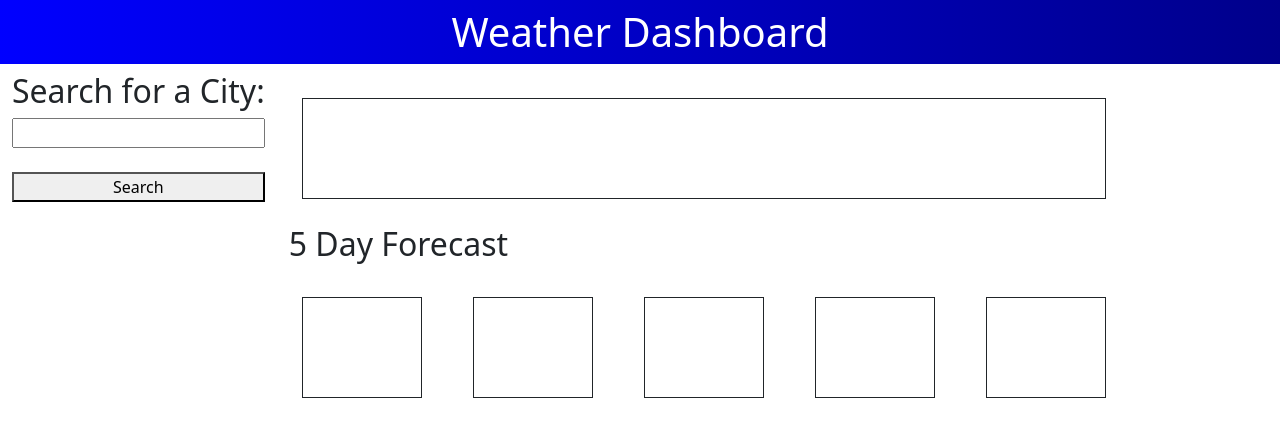
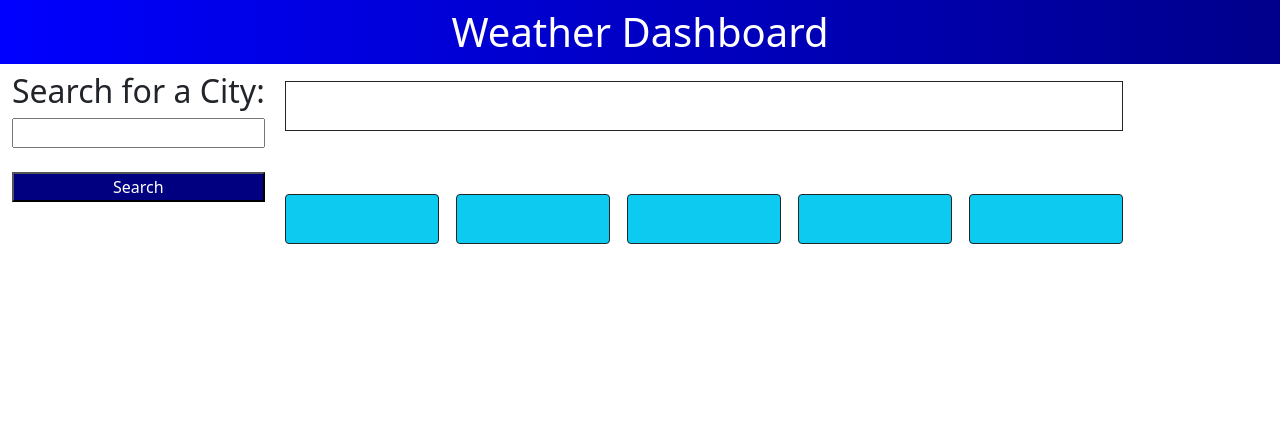
Before and after one commit to ExecutorKarthan/5-day-forecast, a plain HTML site: page index.html in a window 1280 px wide. Drawn offline with nearby package versions, Linux system fonts and the light colour scheme.

Commit message:
Commented code and adjusting styling -Added classes to HTML to style -Added CSS for cleaner look -Added code comments to HTML, CSS and JS

```diff
--- a/index.html
+++ b/index.html
@@ -28,7 +28,7 @@
                     <input type="text" id="searchEntry">
                     <br>
                     <button id="submit">Search</button>
-                    <ul id="previousResults"></ul>
+                    <ul id="previousResults" class=""></ul>
                 </div>
                 <!--Create two rows in the left column to hold the display information -->
                 <div class="col-9">
@@ -43,37 +43,38 @@
                         </div>
                     </div>
                     <!--Create a row to show current the 5 day forecast-->
-                    <div class="row">
+                    <div id="forecastBox"class="row">
                         <h2>5 Day Forecast</h2>
-                        <div id="day1" class="col border border-dark">
+                        <!--Create a container for each day of the forecast-->
+                        <div id="day1" class="col border border-dark bg-info rounded">
                             <h2 id="date1"></h2>
                             <img id="icon1">
                             <p id="temp1"></p>
                             <p id="wind1"></p>
                             <p id="humid1"></p>
                         </div>
-                        <div id="day2" class="col border border-dark">
+                        <div id="day2" class="col border border-dark bg-info rounded">
                             <h2 id="date2"></h2>
                             <img id="icon2">
                             <p id="temp2"></p>
                             <p id="wind2"></p>
                             <p id="humid2"></p>
                         </div>
-                        <div id="day3" class="col border border-dark">
+                        <div id="day3" class="col border border-dark bg-info rounded">
                             <h2 id="date3"></h2>
                             <img id="icon3">
                             <p id="temp3"></p>
                             <p id="wind3"></p>
                             <p id="humid3"></p>
                         </div>
-                        <div id="day4" class="col border border-dark">
+                        <div id="day4" class="col border border-dark bg-info rounded">
                             <h2 id="date4"></h2>
                             <img id="icon4">
                             <p id="temp4"></p>
                             <p id="wind4"></p>
                             <p id="humid4"></p>
                         </div>
-                        <div id="day5" class="col border border-dark">
+                        <div id="day5" class="col border border-dark bg-info rounded">
                             <h2 id="date5"></h2>
                             <img id="icon5">
                             <p id="temp5"></p>
--- a/script.js
+++ b/script.js
@@ -1,20 +1,29 @@
+//Create variables to store consistently used data
 var searchButton = document.getElementById("submit")
 var apiKey = "d94e40dc3110b3f5435c24fcec8d0aca";
 var ul = document.querySelector("#previousResults")
+
+//Add an event listener to search for weather when the search button is clicked
 searchButton.addEventListener("click", mainFunction)
+
+//Create an event listener for when a previously selected city is clicked on
 ul.addEventListener("click", function(event){
   getCity(event.target.innerHTML)
 })
 
+//Call a primary function that will start the function cascade
 function mainFunction(){
   var enteredVal = document.querySelector("#searchEntry").value
   getCity(enteredVal);
 }
 
+//Create a function to fetch the geographic coordinates for the entered city
 function getCity(cityName){
     if(cityName != undefined){
-        var geoURL = "http://api.openweathermap.org/geo/1.0/direct?q=" + cityName + "&limit=5&appid=" + apiKey
-        fetch(geoURL).then(function (response) {
+      //Generate a URL using my API key and add in the correct location
+      var geoURL = "http://api.openweathermap.org/geo/1.0/direct?q=" + cityName + "&limit=5&appid=" + apiKey
+      //Fetch the location data, then pass it to the get weather function
+      fetch(geoURL).then(function (response) {
           return response.json();
       }).then(function(data){
         var coord = String(data[0].lat) + "," + String(data[0].lon);
@@ -23,92 +32,119 @@ function getCity(cityName){
     }
 }
 
+//Create a function to retrieve weather data
 function getWeatherData(city, coord) {
   var cityName = city
   var coord = coord.split(",")
   var lat = coord[0]
   var lon = coord[1]
+  //Generate a URL using my API key and add in the correct latitude and longitude for the current weather conditions
   var currentWeatherUrl = "https://api.openweathermap.org/data/2.5/weather?lat=" + lat + "&lon=" + lon + "&appid=" + apiKey;
   fetch(currentWeatherUrl)
     .then(function (response) {
       return response.json();
     })
+    //Take the data returned and process it into components. Then update the HTML with those components
     .then(function (data) {
+      //Get date
       var now = new Date
       var date = String(now.getMonth()+1) + "/" + String(now.getDate()) + "/" + String(now.getFullYear())
 
+      //Get city name
       var cityTitle = document.querySelector("#cityHeader")
       cityTitle.innerHTML = cityName + "(" + date + ")";
 
+      //Get weather icon
       var weatherIconURL = "https://openweathermap.org/img/wn/" + data.weather[0].icon + "@2x.png"
       var currentIcon = document.querySelector("#currentIcon")
       currentIcon.src = weatherIconURL;
 
-
+      //Get temperature
       var tempEle = document.querySelector("#currentTemp")
       var tempInF = Math.round(((data.main.temp-273.15)*(9/5)+32)*100)/100
       tempEle.innerHTML = "Temp: " + tempInF + "°F"
 
+      //Get wind data
       var windEle = document.querySelector("#currentWind")
       var wind = "Wind: " + String(Math.round(data.wind.speed))+ "mph"
       windEle.innerHTML = wind
 
+      //Get humidity data
       var humidEle = document.querySelector("#currentHumid")
       var humid = "Humidity: " + String(Math.round(data.main.humidity))+"%";
       humidEle.innerHTML = humid
-
     });
 
+    //Generate a URL using my API key and add in the correct latitude and longitude for the forecast data
     var forecastUrl = "https://api.openweathermap.org/data/2.5/forecast?lat=" + lat + "&lon=" + lon + "&appid=" + apiKey;
     fetch(forecastUrl)
       .then(function (response) {
         return response.json();
       })
       .then(function (data) {
+        //Get a new time and keep track of how many days of the forecast you collect. We need 5.
         var now = new Date;
         var count = 1;
         for(var i = 0; i< 40; i = i+8){
+          //Collect the forecast data and then update the box in which it belongs
           setForecast(now, count, i, data);
           count++;
         }
       });
+  //Save the city searched
   saveResults(city);
 }
 
+//Create a function that collects forecast date and updates a forecast box
 function setForecast(now, count, i, data){
+  //Collect and update the date
   var date = String(now.getMonth()+1) + "/" + String(now.getDate()+count) + "/" + String(now.getFullYear())
   var dateHeader = document.querySelector("#date"+String(count))
+  dateHeader.textContent = date;
 
+  //Collect and update the icon
   var weatherIconURL = "https://openweathermap.org/img/wn/" + data.list[i].weather[0].icon + "@2x.png"
   var icon = document.querySelector("#icon"+String(count))
   icon.src = weatherIconURL;
 
+  //Collect and update the temperature
   var tempEle = document.querySelector("#temp"+String(count))
   var tempInF = Math.round(((data.list[i].main.temp-273.15)*(9/5)+32)*100)/100
   tempEle.innerHTML = "Temp: " + tempInF + "°F"
 
+  //Collect and update the wind data
   var windEle = document.querySelector("#wind"+String(count))
   var wind = "Wind: " + String(Math.round(data.list[i].wind.speed))+ "mph"
   windEle.innerHTML = wind
 
+  //Collect and update the humidity data
   var humidEle = document.querySelector("#humid"+String(count))
   var humid = "Humidity: " + String(Math.round(data.list[i].main.humidity))+"%";
   humidEle.innerHTML = humid
 }
 
+//Create a function to add a list item with the name of the previously search citys
 function saveResults(cityName){
+  //Pull a list of previous entries and set a variable to say we need to add an entry
   var previousEntries = document.querySelector("#previousResults").children
   var newEntryNeeded = true;
+  //Check to see if the city that is in que to be added is already on the list. If so, set the variable to false, break the loop and terminate the function
   for(var i=0; i< previousEntries.length; i++){
     if(previousEntries[i].innerHTML == cityName){
       newEntryNeeded = false;
       break
     }
   }
+  //If the city is not on the list, add it with these styling elements
   if (newEntryNeeded){
     var newPrevious = document.createElement("li");
     newPrevious.textContent = cityName;
     newPrevious.style.listStyleType = "none";
+    newPrevious.style.background = "gray";
+    newPrevious.style.color = "white";
+    newPrevious.classList.add("text-center")
+    newPrevious.classList.add("rounded")
+    newPrevious.classList.add("m-2")
     document.querySelector("#previousResults").appendChild(newPrevious);
   }
 }
--- a/style.css
+++ b/style.css
@@ -1,15 +1,17 @@
-
 /*Custom adjust the Bootstrap styling via overriding*/
 :root{
-    --bs-gradient: linear-gradient(to right, blue, #00008b)
+    --bs-gradient: linear-gradient(to right, blue, #00008b);
 }
 
+/*Create a color gradient for the banner*/
 .bg-gradient{
     background-image: var(--bs-gradient);
 }
 
+/*Adjust the styling on each container*/
 h1{
     flex-wrap: wrap;
+    font-weight: 500;
 }
 
 .container{
@@ -27,12 +29,29 @@ h1{
     width: 100%;
 }
 
+/*Style submission button*/
+#submit{
+    background-color: navy;
+    color: white
+}
+
+#previousResults{
+    padding:0px;
+}
+
+/*Adjust rows and columns to align correctly*/
 .row{
+    flex-wrap: wrap;
+    font-size:medium;
+    font-weight: 500;
+}
+
+.col{
+    margin: 1%;
     flex-wrap: wrap;
 }
 
-.col{
-    padding: 3%;
-    margin: 3%;
-    flex-wrap: wrap;
+/*Adjust forecast box color*/
+#forecastBox{
+    color: white;
 }
```
